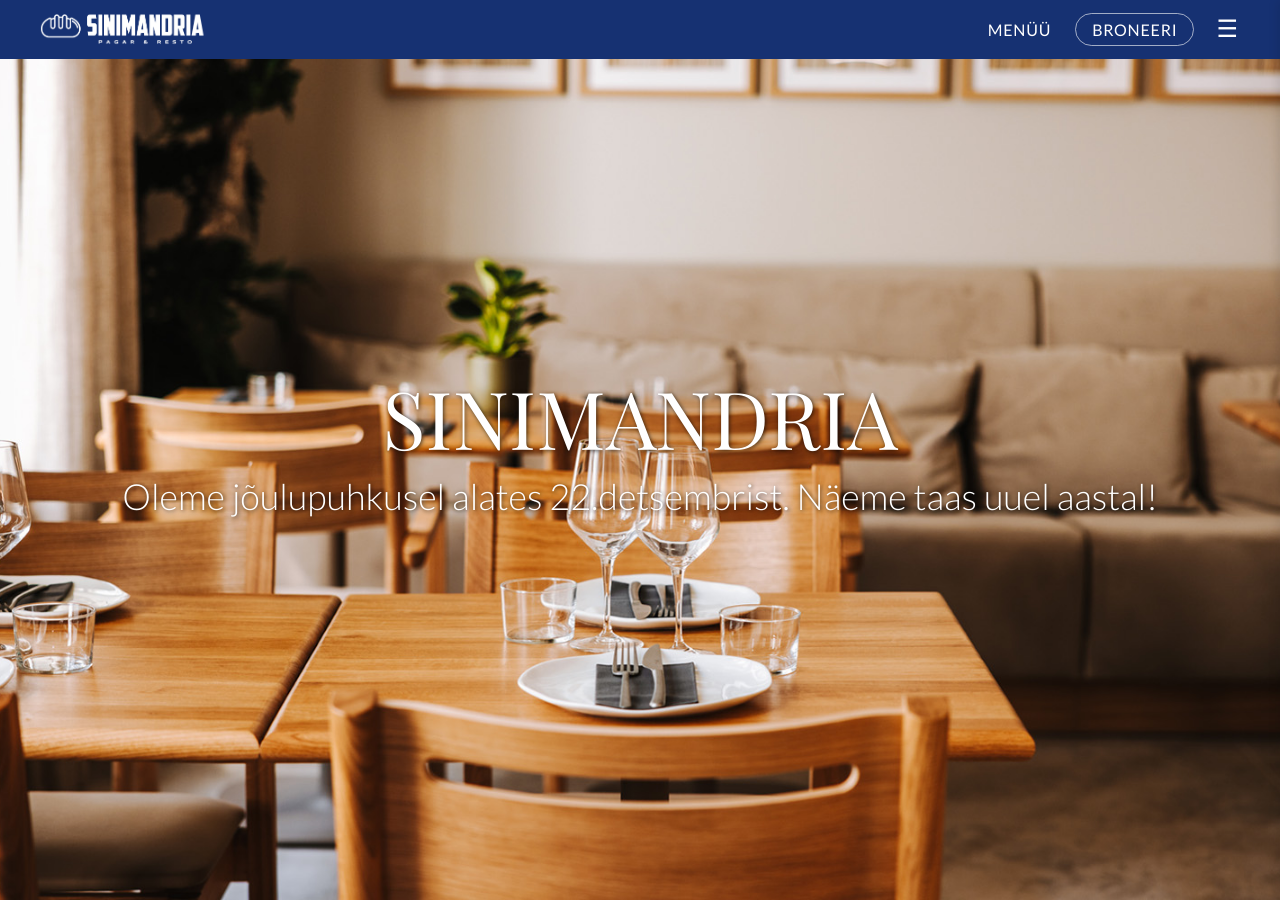
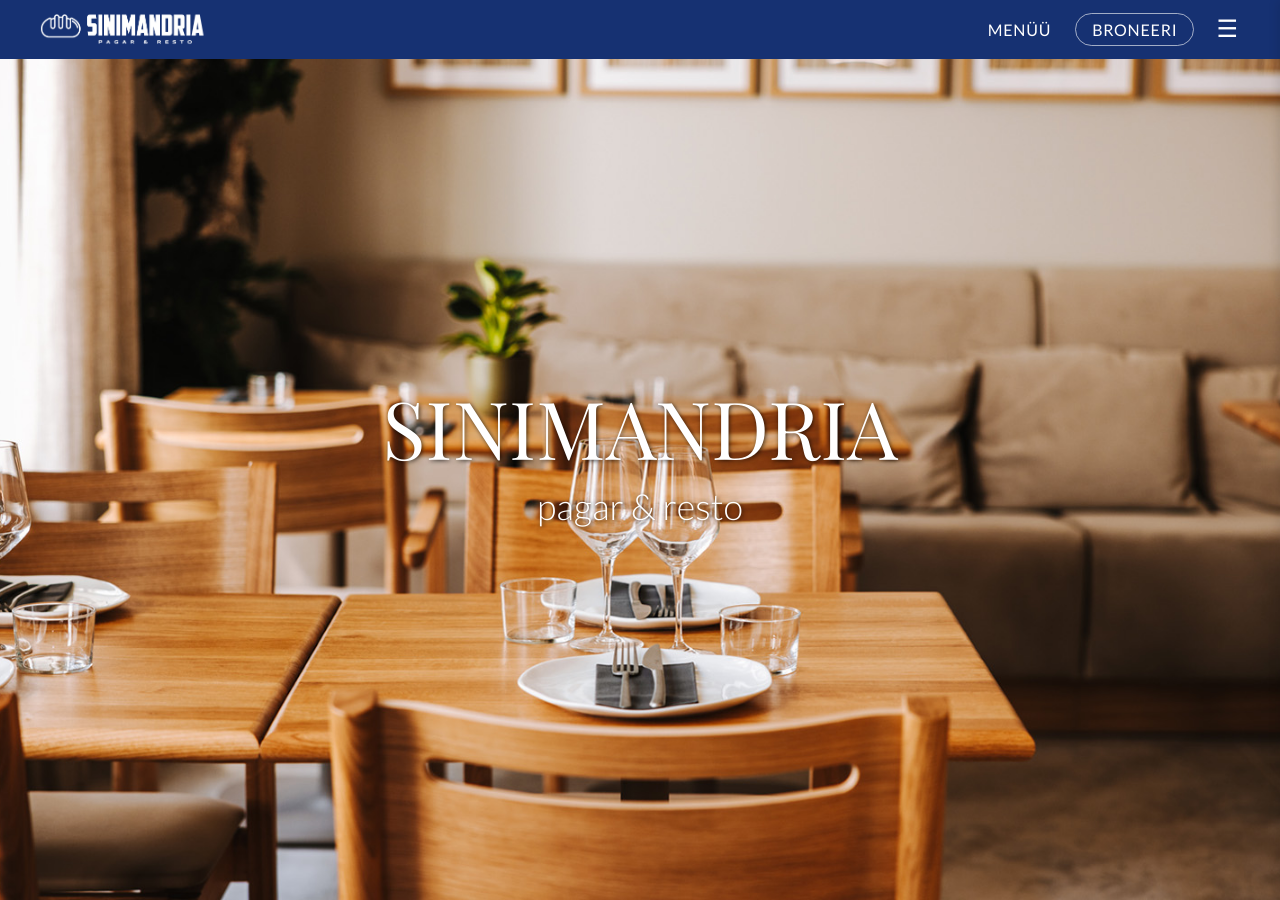
Before and after one commit to m-tu/sinimandria, a Jekyll site: the page built from pages/index.markdown, in a window 1280 px wide and 900 px high. Built offline with Jekyll 4.4.1, drawn with Linux system fonts in a browser that asks for light colours.

Commit message:
Update default.html

```diff
--- a/_layouts/default.html
+++ b/_layouts/default.html
@@ -9,8 +9,8 @@
       <section class="hero">
         <div class="hero-content">
           <h1>SINIMANDRIA</h1>
-          <p>Oleme jõulupuhkusel alates 22.detsembrist. Näeme taas uuel aastal!</p>-
-          <!--<p>pagar & resto</p>-->
+          <!--<p>Oleme jõulupuhkusel alates 22.detsembrist. Näeme taas uuel aastal!</p>-->
+          <p>pagar & resto</p>
         </div>
       </section>
 
```
